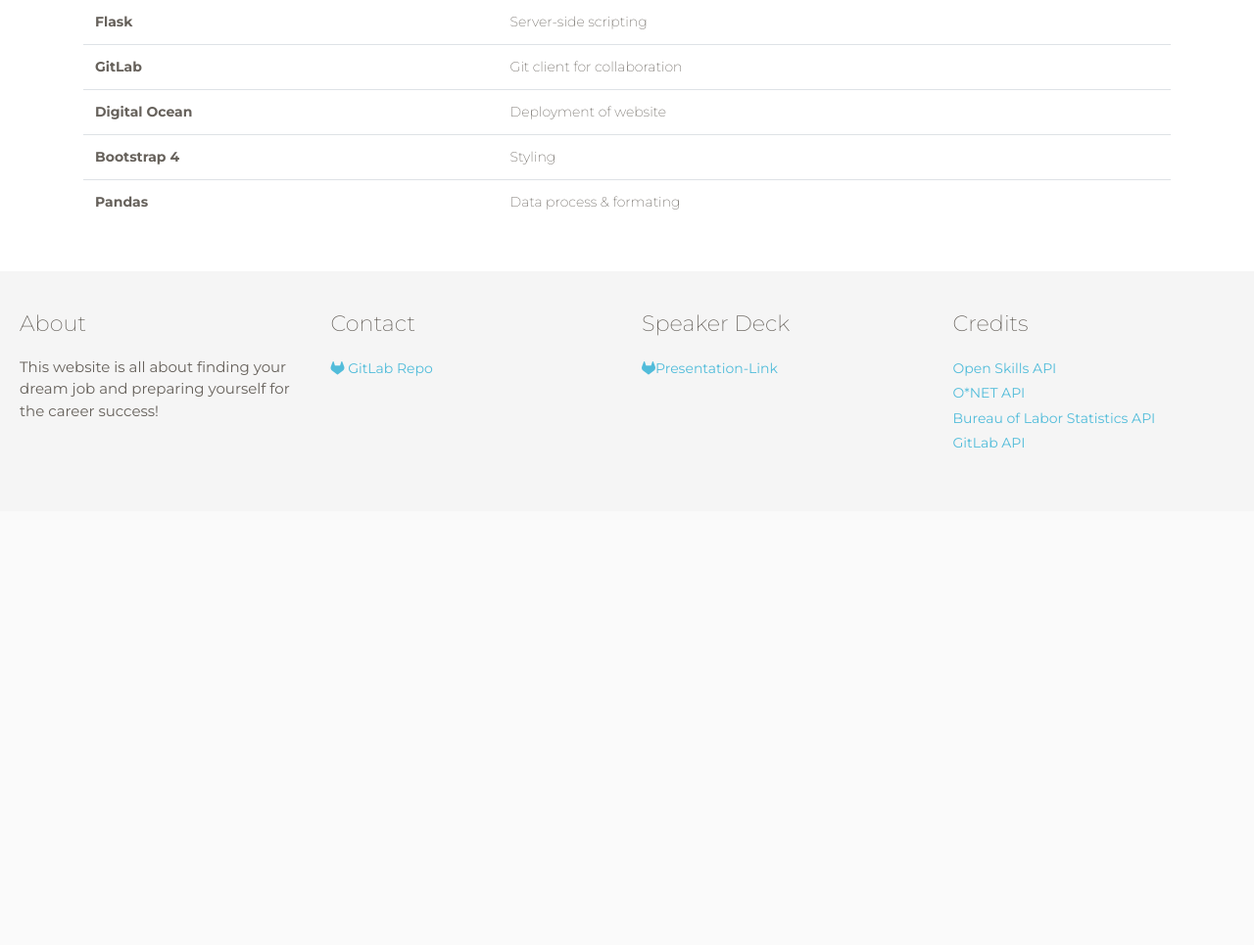
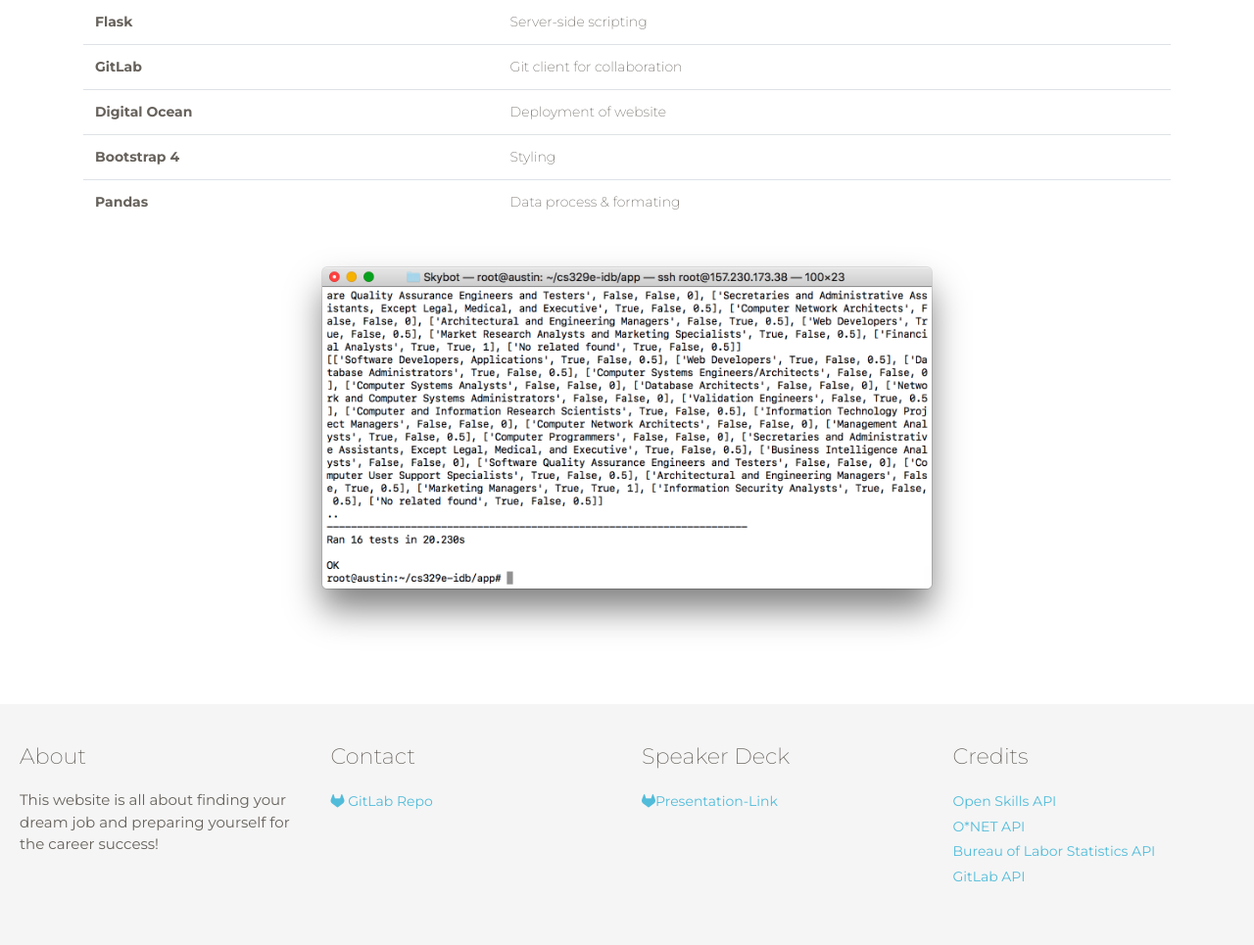
Before and after one commit to xindixu/prep-for-job, a Flask app: template app/templates/about.html in a window 1280 px wide. Shown: the part 1751-2716 px from the top of the page at 98% size. Before the commit the page ends 2209 px from the top, so only its background shows below. Run offline with Flask 2, Linux system fonts and the light colour scheme; the template is opened without the code that fills it: most values are stand-ins (such as "Sample title", 1, 10 or a date in 2020); some libraries are stand-ins or nearby versions.

Commit message:
Added unit test screenshot

```diff
--- a/app/templates/about.html
+++ b/app/templates/about.html
@@ -149,4 +149,7 @@
     </tr>
   </tbody>
 </table>
+<center>
+  <img style="width: 720px;" src="{{ url_for("static", filename="images/unit_tests.png") }}" alt="unit tests"></img>
+</center>
 {% endblock %}
```
Also changed, not shown: app/static/js/tablesort.min.js (deleted, +0 -5 lines), app/static/images/unit_tests.png (added).
